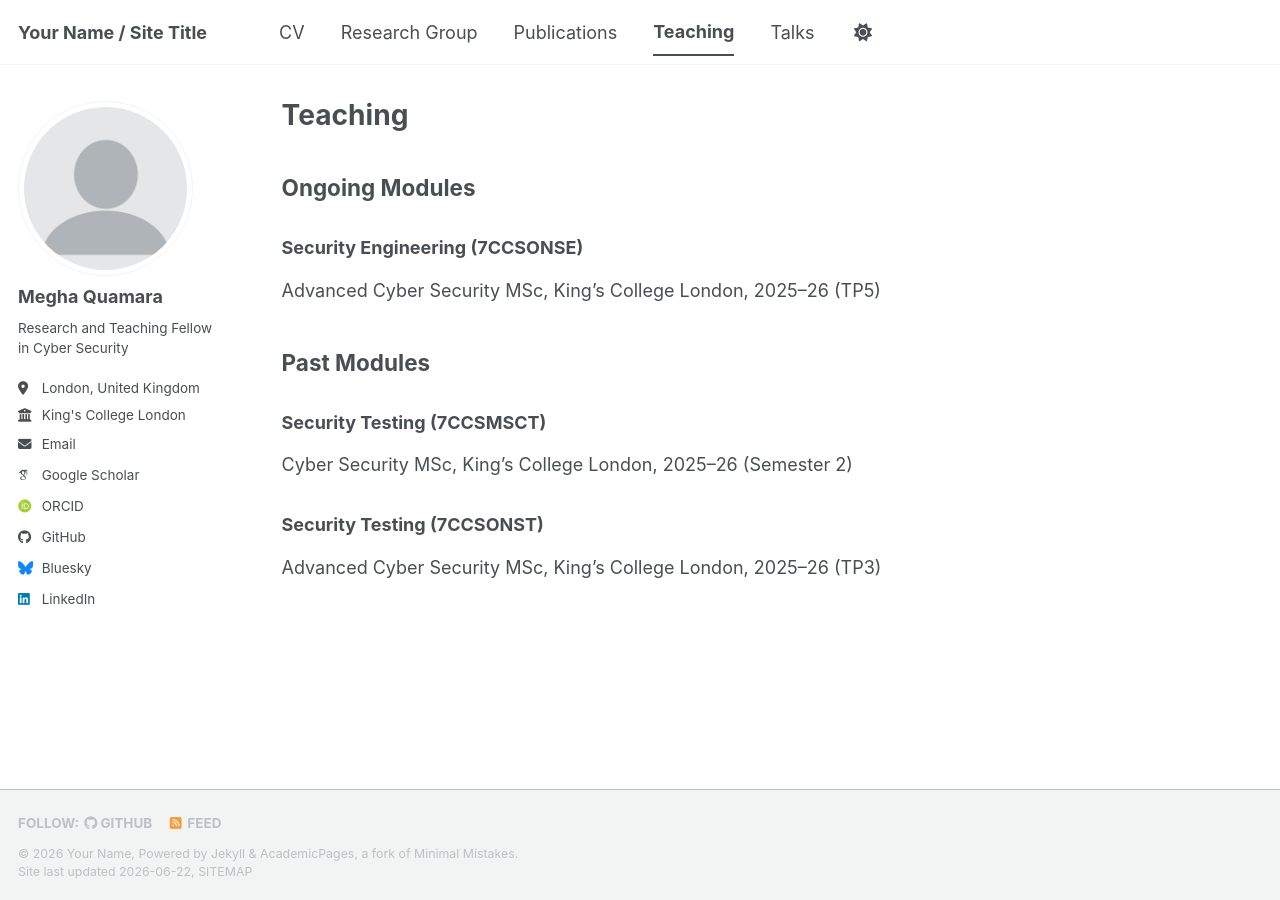
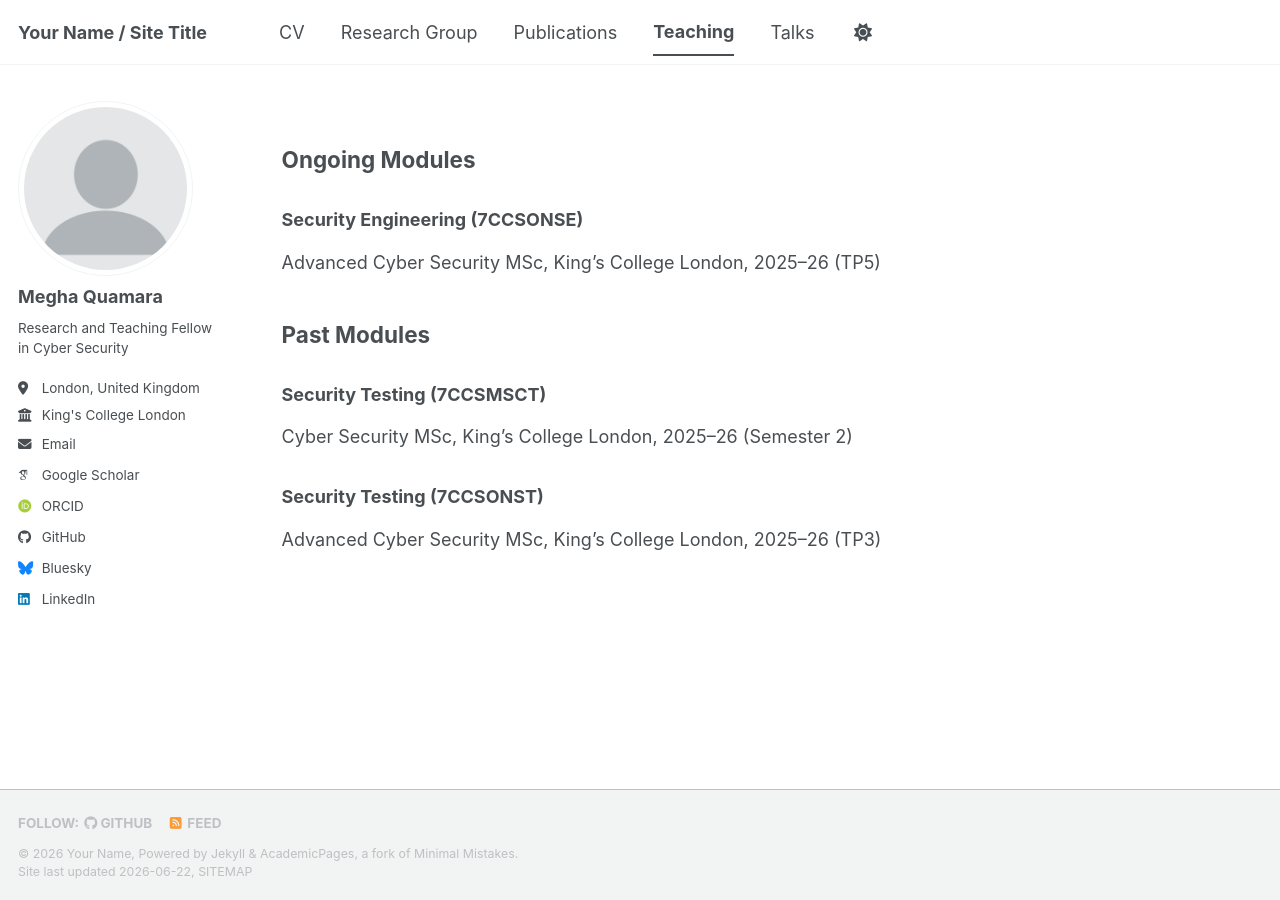
Before and after one commit to meghaquamara/personal-website, a Jekyll site: the page built from _pages/teaching.md, in a window 1280 px wide. Built offline with Jekyll 4.4.1, drawn with Linux system fonts in a browser that asks for light colours; some web fonts are replaced; a script bundle is joined from its source files by our own code; library files that are not in the unit come from our copies.

Commit message:
Update teaching.md

```diff
--- a/_pages/teaching.md
+++ b/_pages/teaching.md
@@ -1,17 +1,17 @@
 ---
 layout: archive
-title: "Teaching"
+title: " "
 permalink: /teaching/
 author_profile: true
 ---
 
-## Ongoing Modules
+<h2 class="teaching-section">Ongoing Modules</h2>
 
 ### Security Engineering (7CCSONSE)
 
 Advanced Cyber Security MSc, King's College London, 2025–26 (TP5)
 
-## Past Modules
+<h2 class="teaching-section">Past Modules</h2>
 
 ### Security Testing (7CCSMSCT)
 
```
